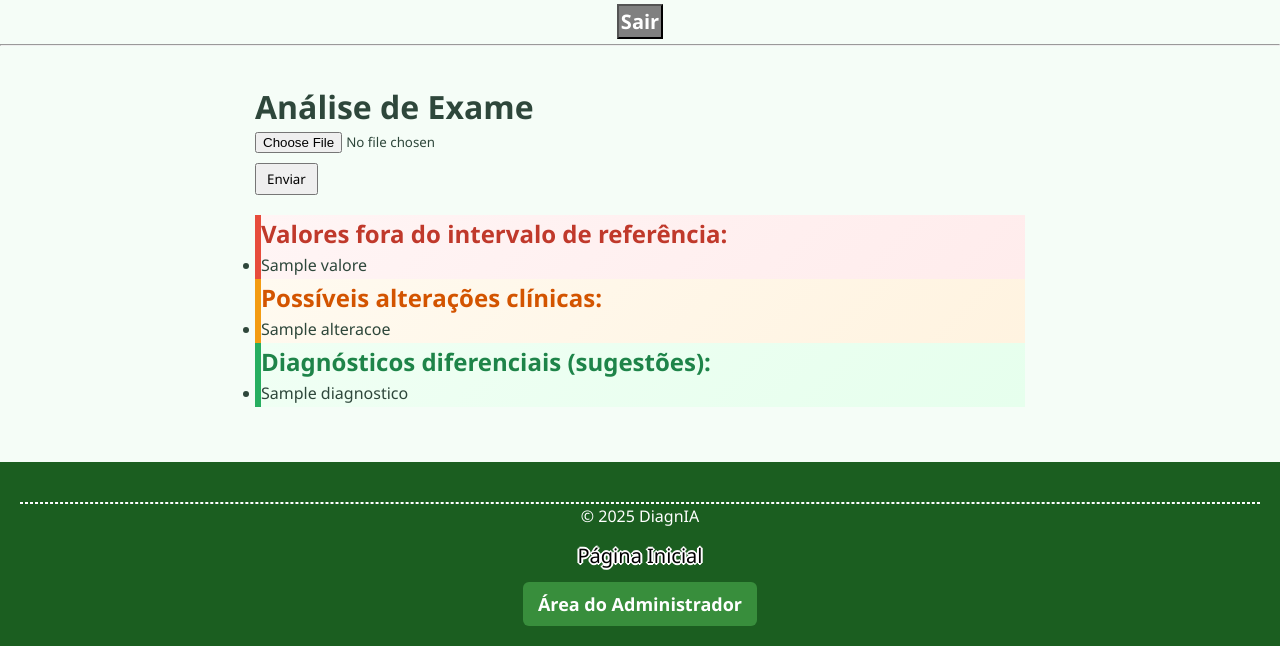
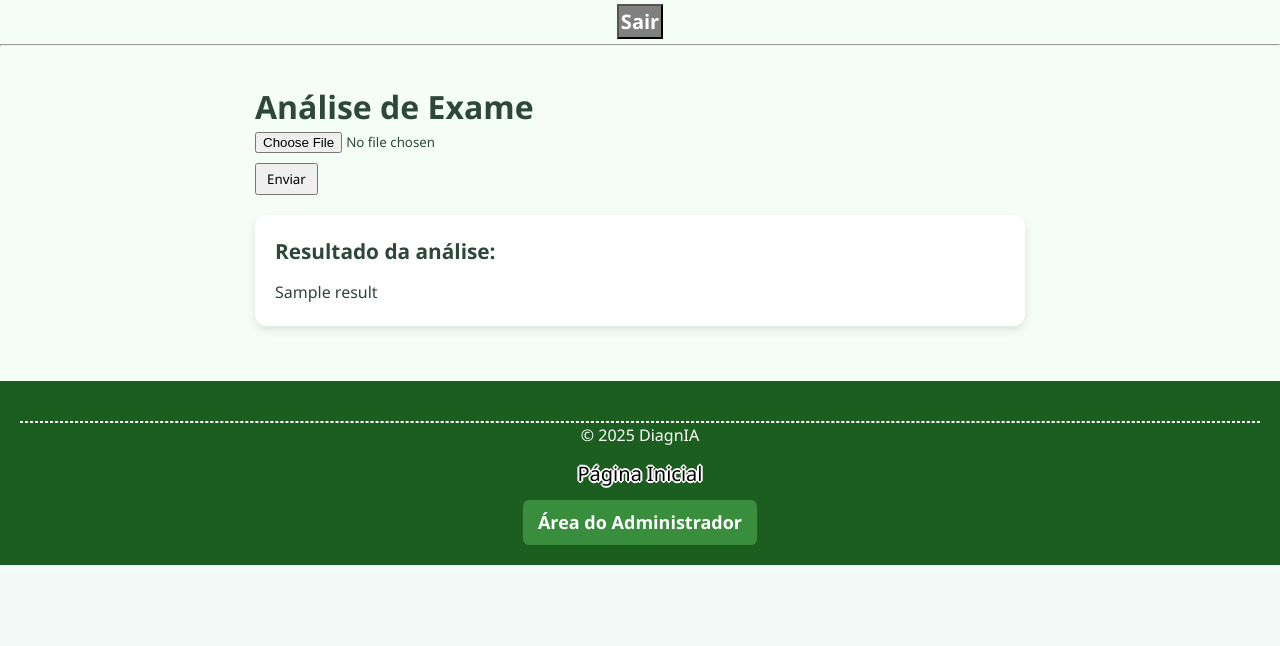
Before and after one commit to BrunoReis136/diagnia, a Flask app: template templates/dashboard.html in a window 1280 px wide. Shown: the part 228-874 px from the top of the page. After the commit the page ends 793 px from the top, so only its background shows below. Run offline with Flask 3, Linux system fonts and the light colour scheme; the visitor is signed in with stand-in values (Sample User, id 1); tables that the repository leaves empty hold one stand-in row (values such as "Sample post"); the template is opened without the code that fills it: most values are stand-ins (such as "Sample title", 1, 10 or a date in 2020).

Commit message:
Update dashboard.html

```diff
--- a/templates/dashboard.html
+++ b/templates/dashboard.html
@@ -53,36 +53,10 @@
     {% endwith %}
 
     <!-- Resultado da análise -->
-    {% if valores %}
-    <div class="result-card-valores">
-      <h2>Valores fora do intervalo de referência:</h2>
-      <ul>
-        {% for v in valores %}
-        <li>{{ v }}</li>
-        {% endfor %}
-      </ul>
-    </div>
-    {% endif %}
-
-    {% if alteracoes %}
-    <div class="result-card-alterados">
-      <h2>Possíveis alterações clínicas:</h2>
-      <ul>
-        {% for a in alteracoes %}
-        <li>{{ a }}</li>
-        {% endfor %}
-      </ul>
-    </div>
-    {% endif %}
-
-    {% if diagnosticos %}
-    <div class="result-card-diagnostico">
-      <h2>Diagnósticos diferenciais (sugestões):</h2>
-      <ul>
-        {% for d in diagnosticos %}
-        <li>{{ d }}</li>
-        {% endfor %}
-      </ul>
+    {% if result %}
+    <div class="result-card">
+        <h2>Resultado da análise:</h2>
+        <p class="result">{{ result }}</p>
     </div>
     {% endif %}
 </div>
```
